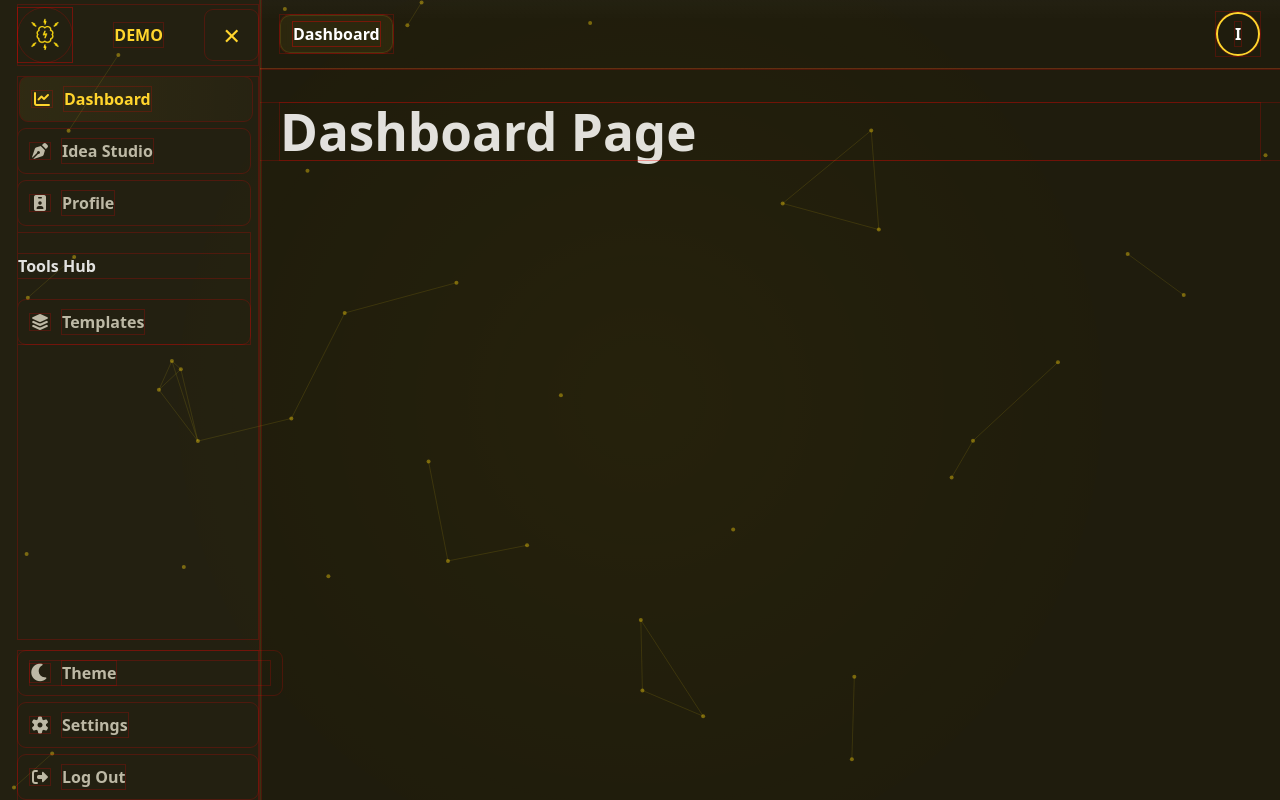
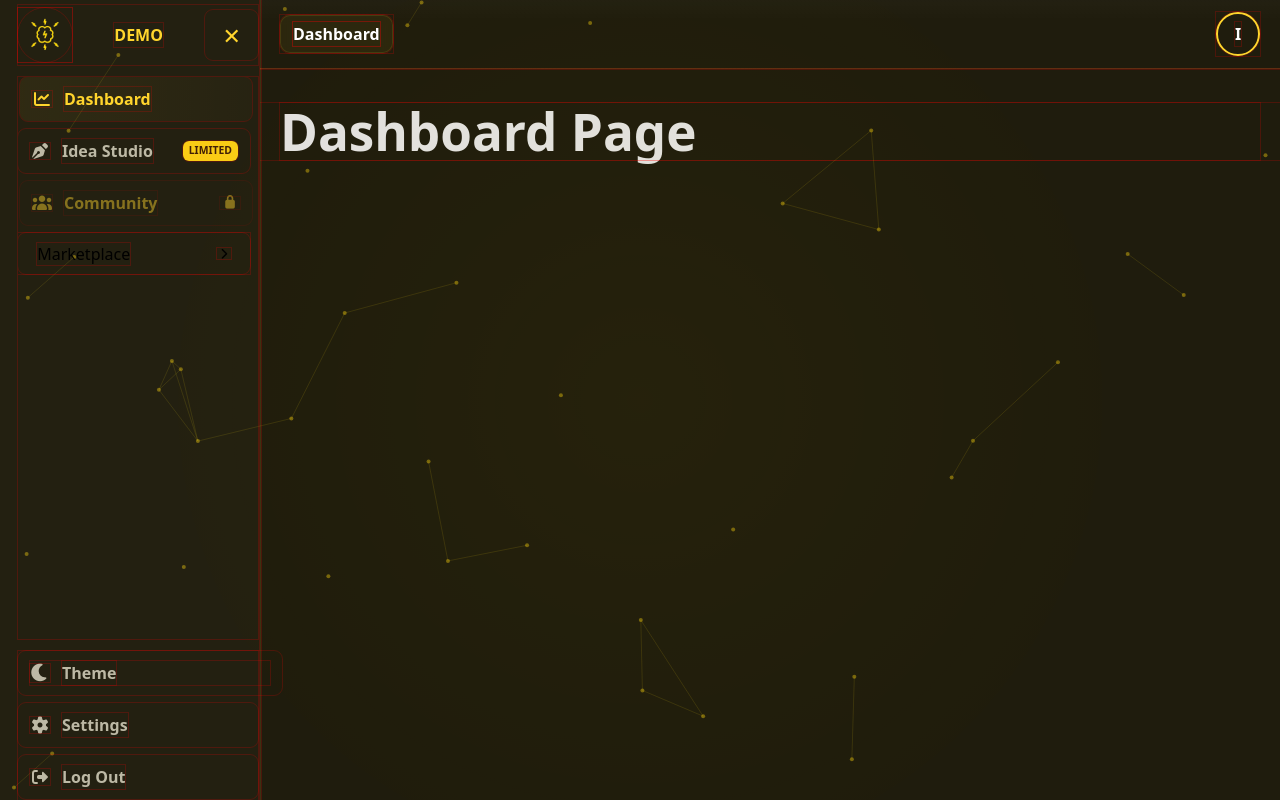
Before and after one commit to SHABA01/idea-codex-app, a React (Vite) app: page /dashboard in a window 1280 px wide. Built offline with nearby package versions, Linux system fonts and the light colour scheme.

Commit message:
Replaced StudioAccessContext with AppAccessContext. By this we introduce subscription-based user access (Demo, Live, Pro, and Enterprise)

```diff
--- a/src/components/sidebar/Sidebar.jsx
+++ b/src/components/sidebar/Sidebar.jsx
@@ -6,6 +6,7 @@ import "../../styles/Sidebar.css";
 import logo from "../../assets/IdeaCodex_icon_yellow.png";
 import { useAppAccess } from "../../contexts/AppAccessContext";
 import sidebarConfig from "./sidebarConfig";
+import { resolveSidebarItemState } from "./sidebarRules"; // ✅ NEW (minimal addition)
 
 const Sidebar = ({
   collapsed,
@@ -19,6 +20,7 @@ const Sidebar = ({
 
   const [showExpand, setShowExpand] = useState(false);
   const [internalMobileOpen, setInternalMobileOpen] = useState(false);
+  const [openSections, setOpenSections] = useState({});
 
   const mobileOpen =
     typeof controlledMobileOpen === "boolean"
@@ -39,42 +41,57 @@ const Sidebar = ({
   }, [mobileOpen]);
 
   /* =========================
-     ACCESS LOGIC (FIXED)
+     ACCESS LOGIC (MORPHING)
+     (MINIMAL CHANGE)
   ========================= */
-
-  // Item is visible to tier
-  const hasAccess = (item) =>
-    !item.access || item.access.includes(tier);
-
-  // Item is visible but locked
-  const isLocked = (item) =>
-    item.premium && !item.access?.includes(tier);
 
   const handleLockedClick = (e) => {
     e.preventDefault();
     alert("Upgrade your plan to unlock this feature.");
   };
 
+  const toggleSection = (key) =>
+  setOpenSections((p) => ({ ...p, [key]: !p[key] }));
+
+const renderBadges = (item, locked) =>
+  item.badges?.map((b) => (
+    <span
+      key={b}
+      className={`badge badge-${b.toLowerCase()} ${
+        locked ? "badge-locked" : ""
+      }`}
+      title={locked ? "Upgrade required" : b}
+    >
+      {b === "LOCKED" ? "🔒" : b}
+    </span>
+  ));
+
   const renderNavItem = (item, closeMobile = false) => {
-    if (!hasAccess(item)) return null;
+    const state = resolveSidebarItemState(item, tier);
 
-    const locked = isLocked(item);
+    if (!state.visible) return null;
 
     return (
       <NavLink
         key={item.id}
-        to={locked ? "#" : item.path}
+        to={state.locked ? "#" : item.path}
         className={({ isActive }) =>
-          `nav-item ${isActive ? "active" : ""} ${locked ? "locked" : ""}`
+          `nav-item ${isActive ? "active" : ""} ${
+            state.locked ? "locked" : ""
+          }`
         }
         onClick={(e) => {
-          if (locked) return handleLockedClick(e);
+          if (state.locked) return handleLockedClick(e);
           if (closeMobile) setMobileOpen(false);
         }}
+        aria-disabled={state.locked}
       >
         <i className={item.icon} aria-hidden />
         {!collapsed && <span>{item.label}</span>}
-        {locked && !collapsed && (
+
+        {!collapsed && renderBadges(item, state.locked)}
+
+        {state.locked && !collapsed && (
           <i className="fa-solid fa-lock lock-icon" />
         )}
       </NavLink>
@@ -100,6 +117,7 @@ const Sidebar = ({
               </div>
             )}
 
+            {/* ✅ EXPAND BUTTON — PRESERVED EXACTLY */}
             {collapsed && showExpand && (
               <button
                 className="collapse-btn expand-btn"
@@ -132,21 +150,38 @@ const Sidebar = ({
           {sidebarConfig
             .filter((i) => i.section)
             .map((section) => {
-              if (!hasAccess(section)) return null;
+              const sectionState = resolveSidebarItemState(section, tier);
+              if (!sectionState.visible) return null;
 
-              const visibleChildren =
-                section.children.filter(hasAccess);
+              const visibleChildren = section.children.filter(
+                (child) =>
+                  resolveSidebarItemState(child, tier).visible
+              );
 
               if (!visibleChildren.length) return null;
+
+              const isOpen = openSections[section.section];
 
               return (
                 <div key={section.section} className="sidebar-section">
                   {!collapsed && (
-                    <h4 className="nav-section-title">
-                      {section.title}
-                    </h4>
+                    <button
+                      className="nav-section-title section-toggle"
+                      onClick={() => toggleSection(section.section)}
+                      aria-expanded={!!isOpen}
+                    >
+                      <span>{section.title}</span>
+                      <i
+                        className={`fa-solid fa-chevron-${
+                          isOpen ? "down" : "right"
+                        }`}
+                     />
+                    </button>
                  )}
-                  {visibleChildren.map((child) =>
+
+                  {/* ✅ THIS replaces the “return null” idea */}
+                  {isOpen &&
+                    visibleChildren.map((child) =>
                       renderNavItem(child)
                     )}
                 </div>
@@ -218,20 +253,39 @@ const Sidebar = ({
               {sidebarConfig
                 .filter((i) => i.section)
                 .map((section) => {
-                  if (!hasAccess(section)) return null;
+                  const sectionState = resolveSidebarItemState(section, tier);
+                  if (!sectionState.visible) return null;
 
-                  const visibleChildren =
-                    section.children.filter(hasAccess);
+                  const visibleChildren = section.children.filter(
+                    (child) =>
+                      resolveSidebarItemState(child, tier).visible
+                  );
 
                   if (!visibleChildren.length) return null;
 
+                  const isOpen = openSections[section.section];
+
                   return (
-                    <div key={section.section} className="mobile-section">
-                      <div className="mobile-section-title">
-                        {section.title}
-                      </div>
-                      {visibleChildren.map((child) =>
-                        renderNavItem(child, true)
+                    <div key={section.section} className="sidebar-section">
+                      {!collapsed && (
+                        <button
+                          className="nav-section-title section-toggle"
+                          onClick={() => toggleSection(section.section)}
+                          aria-expanded={!!isOpen}
+                        >
+                          <span>{section.title}</span>
+                          <i
+                            className={`fa-solid fa-chevron-${
+                              isOpen ? "down" : "right"
+                            }`}
+                         />
+                        </button>
+                     )}
+
+                      {/* ✅ THIS replaces the “return null” idea */}
+                      {isOpen &&
+                        visibleChildren.map((child) =>
+                          renderNavItem(child)
                         )}
                     </div>
                   );
--- a/src/components/sidebar/sidebarConfig.js
+++ b/src/components/sidebar/sidebarConfig.js
@@ -1,54 +1,63 @@
-// src/components/sidebar/sidebarConfig.js
+const sidebarConfig = [
+  /* ================= CORE ================= */
 
-const sidebarConfig = [
-  // ================= CORE =================
   {
     id: "dashboard",
     label: "Dashboard",
     icon: "fa-solid fa-chart-line",
     path: "/dashboard",
-    access: ["demo", "live"],
-    premium: false
+    feature: "dashboard",
+    visibleFor: ["demo", "live", "pro", "enterprise"]
   },
+
   {
     id: "studio",
     label: "Idea Studio",
     icon: "fa-solid fa-pen-nib",
     path: "/studio",
-    access: ["demo", "live"],
-    premium: false
+    feature: "studio",
+    visibleFor: ["demo", "live", "pro", "enterprise"],
+    badges: ["LIMITED"], // demo shows limited mode
+    lockedBelow: "demo"
   },
+
   {
     id: "community",
     label: "Community",
     icon: "fa-solid fa-users",
     path: "/community",
-    access: ["live"],
-    premium: true
+    feature: "community",
+    visibleFor: ["demo", "live", "pro", "enterprise"],
+    lockedBelow: "live"
   },
+
   {
-    id: "collab",
+    id: "collaborations",
     label: "Collaborations",
     icon: "fa-solid fa-user-group",
     path: "/collab",
-    access: ["live"],
-    premium: true
+    feature: "collaborations",
+    visibleFor: ["live", "pro", "enterprise"],
+    lockedBelow: "live"
   },
+
   {
     id: "profile",
     label: "Profile",
     icon: "fa-solid fa-id-badge",
     path: "/profile",
-    access: ["demo", "live"],
-    premium: false
+    feature: "profile",
+    visibleFor: ["live", "pro", "enterprise"],
+    lockedBelow: "live"
   },
 
-  // ================= MARKETPLACE =================
+  /* ================= MARKETPLACE ================= */
+
   {
     section: "marketplace",
     title: "Marketplace",
-    access: ["live"],
-    premium: true,
+    visibleFor: ["demo", "live", "pro", "enterprise"],
+    lockedBelow: "live",
     dropdown: true,
     children: [
       {
@@ -56,34 +65,36 @@ const sidebarConfig = [
         label: "Gallery",
         icon: "fa-solid fa-store",
         path: "/market/gallery",
-        access: ["live"],
-        premium: true
+        feature: "marketplace.gallery",
+        visibleFor: ["demo", "live", "pro", "enterprise"]
       },
       {
         id: "market-for-you",
         label: "For You",
         icon: "fa-solid fa-wand-magic-sparkles",
         path: "/market/recommended",
-        access: ["live"],
-        premium: true
+        feature: "marketplace.forYou",
+        visibleFor: ["live", "pro", "enterprise"],
+        lockedBelow: "live"
       },
       {
         id: "market-trending",
         label: "Trending",
         icon: "fa-solid fa-fire",
         path: "/market/trending",
-        access: ["live"],
-        premium: true
+        feature: "marketplace.trending",
+        visibleFor: ["live", "pro", "enterprise"],
+        lockedBelow: "live"
       }
     ]
   },
 
-  // ================= TOOLS =================
+  /* ================= TOOLS HUB ================= */
+
   {
     section: "tools",
     title: "Tools Hub",
-    access: ["demo", "live"],
-    premium: false,
+    visibleFor: ["demo", "live", "pro", "enterprise"],
     dropdown: true,
     children: [
       {
@@ -91,24 +102,28 @@ const sidebarConfig = [
         label: "Templates",
         icon: "fa-solid fa-layer-group",
         path: "/tools/templates",
-        access: ["demo", "live"],
-        premium: false
+        feature: "tools.templates",
+        visibleFor: ["live", "pro", "enterprise"],
+        lockedBelow: "live"
       },
       {
         id: "tools-extensions",
         label: "Extensions",
         icon: "fa-solid fa-puzzle-piece",
         path: "/tools/extensions",
-        access: ["live"],
-        premium: true
+        feature: "tools.extensions",
+        visibleFor: ["live", "pro", "enterprise"],
+        lockedBelow: "live",
+        badges: ["LIMITED"]
       },
       {
         id: "tools-ai",
         label: "AI Tools",
         icon: "fa-solid fa-robot",
         path: "/tools/ai_tools",
-        access: ["live"],
-        premium: true
+        feature: "tools.ai",
+        visibleFor: ["live", "pro", "enterprise"],
+        lockedBelow: "live"
       }
     ]
   }
--- /dev/null
+++ b/src/components/sidebar/sidebarRules.js
@@ -0,0 +1,37 @@
+// Centralized sidebar rule engine
+
+export const TIER_ORDER = ["demo", "live", "pro", "enterprise"];
+
+/**
+ * Determines if an item should be rendered at all
+ * (visible but possibly locked)
+ */
+export const isVisible = (item, tier) => {
+  if (!item.visibleFor) return true;
+  return item.visibleFor.includes(tier);
+};
+
+/**
+ * Determines if an item is visible but locked
+ */
+export const isLocked = (item, tier) => {
+  if (!item.lockedBelow) return false;
+  return (
+    TIER_ORDER.indexOf(tier) <
+    TIER_ORDER.indexOf(item.lockedBelow)
+  );
+};
+
+/**
+ * Unified sidebar rule resolver
+ * Returns visibility + lock state
+ */
+export const resolveSidebarItemState = (item, tier) => {
+  const visible = isVisible(item, tier);
+  const locked = isLocked(item, tier);
+
+  return {
+    visible,
+    locked
+  };
+};
--- a/src/styles/Sidebar.css
+++ b/src/styles/Sidebar.css
@@ -375,10 +375,33 @@
   color: var(--accent-gold);
 }
 
+/* ================= BADGES ================= */
+
+.badge {
+  margin-left: auto;
+  font-size: 0.65rem;
+  padding: 2px 6px;
+  border-radius: 6px;
+  font-weight: 700;
+}
+
+.badge-limited {
+  background: #facc15;
+  color: #422006;
+}
+
+.badge-enterprise {
+  background: #6366f1;
+  color: #eef2ff;
+}
+
 /* ================= DROPDOWN ================= */
 
 .section-toggle {
   justify-content: space-between;
+  display: flex;
+  align-items: center;
+  gap: 12px;
   width: 100%;
   background: transparent;
   border: none;
@@ -390,17 +413,20 @@
 
 /* ================= SCROLLBAR HOVER ================= */
 
-.sidebar-nav::-webkit-scrollbar {
+.sidebar-nav::-webkit-scrollbar,
+.mobile-nav::-webkit-scrollbar {
   width: 6px;
 }
 
-.sidebar-nav::-webkit-scrollbar-thumb {
-  background: transparent;
+.sidebar-nav::-webkit-scrollbar-thumb,
+.mobile-nav::-webkit-scrollbar-thumb {
+  background: rgba(255, 213, 45, 0.35);
   border-radius: 6px;
 }
 
-.sidebar-nav:hover::-webkit-scrollbar-thumb {
-  background: rgba(255, 213, 45, 0.35);
+.sidebar-nav:hover::-webkit-scrollbar-thumb,
+.mobile-nav:hover::-webkit-scrollbar-thumb {
+  background: var(--border-gold);
 }
 
 /* ========================= TABLET & MOBILE (<= 1045px) ========================= */
```
Lines whose indentation alone changed are shown as unchanged.
